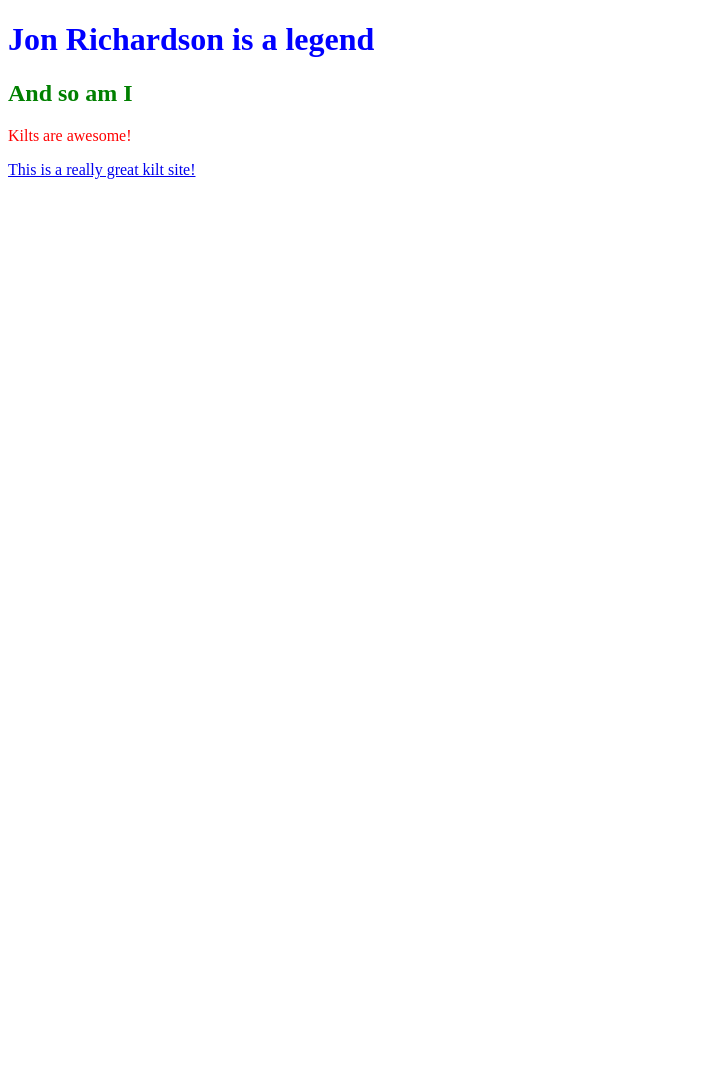
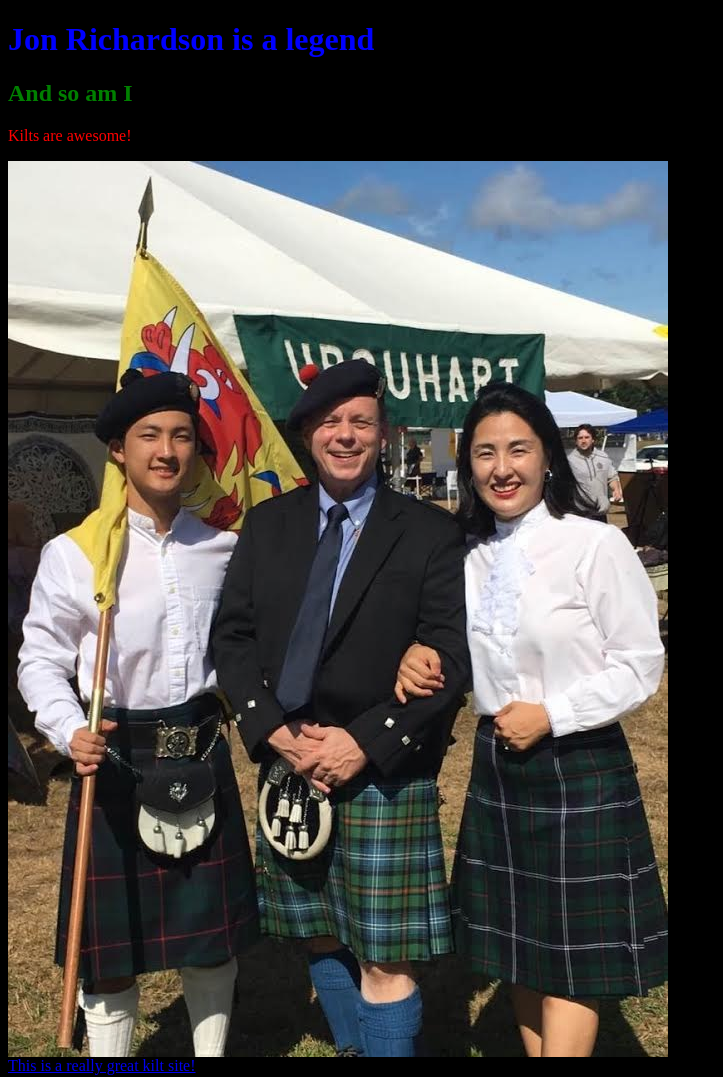
Before and after one commit to kilted2000/tartancomparison, a plain HTML site: page index.html in a window 1280 px wide. Shown: the whole page, without its empty margins (0-723 px from the left). Before the commit the page ends 800 px from the top, so only its background shows below. Drawn offline with Linux system fonts and the light colour scheme.

Commit message:
commit changes

```diff
--- a/index.html
+++ b/index.html
@@ -9,6 +9,7 @@
 <h1>Jon Richardson is a legend</h1>
 <h2>And so am I</h2>
 <p>Kilts are awesome!</p>
+<img src="IMG_1878.jpeg" alt="Urquhart chief and family">
 <a href="http://www.xmarksthescot.com/forum/forum.php" target="_blank">This is a really great kilt site!</a>
   </body>
 </html>
--- a/styles.css
+++ b/styles.css
@@ -1,3 +1,6 @@
+body{
+  background-color: black;
+}
 h1 {
   color: blue;
 }
@@ -9,3 +12,7 @@ h2 {
 p{
   color: red;
 }
+
+img{
+  display: block;
+}
```
Also changed, not shown: IMG_1878.jpeg (added).
